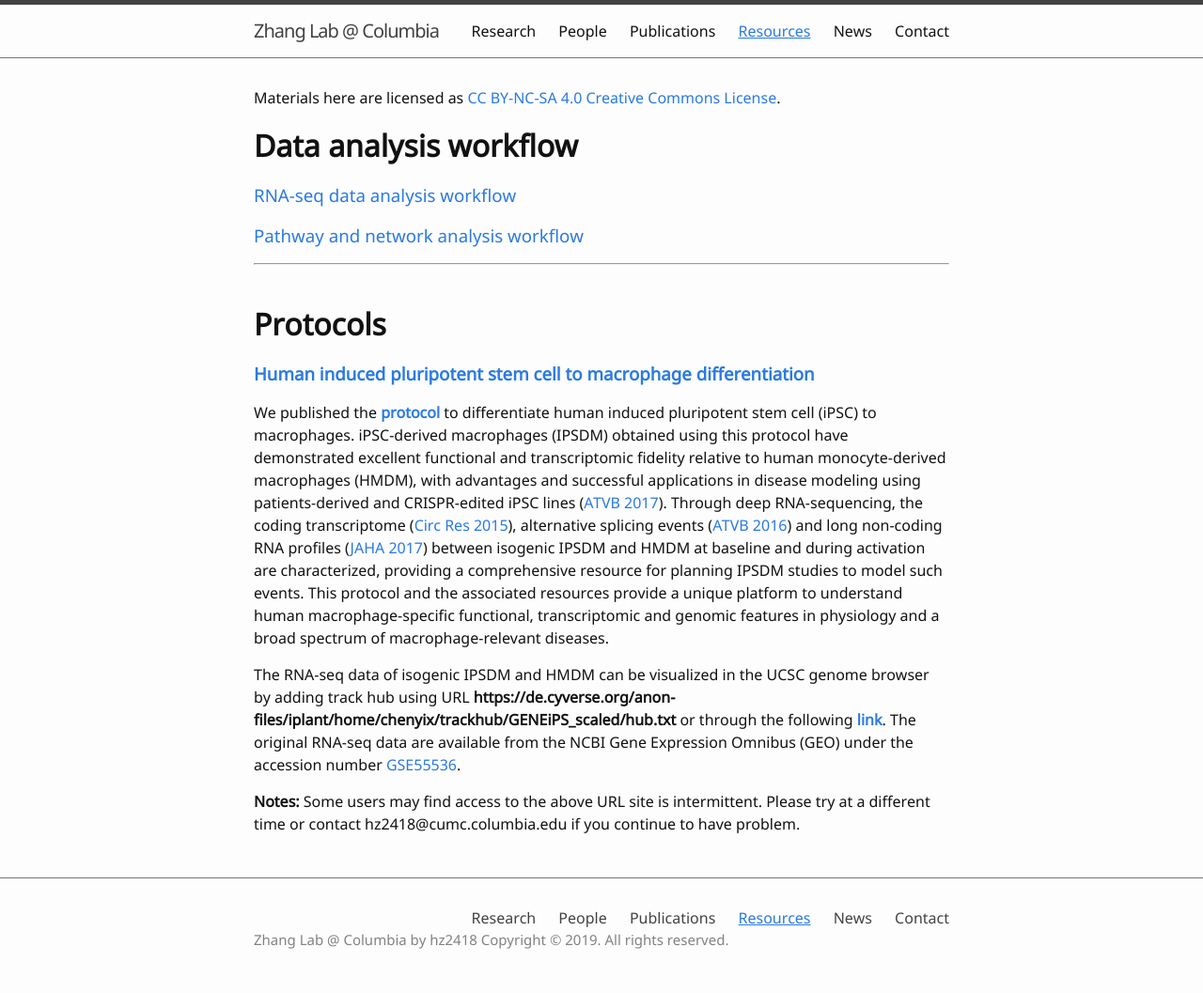
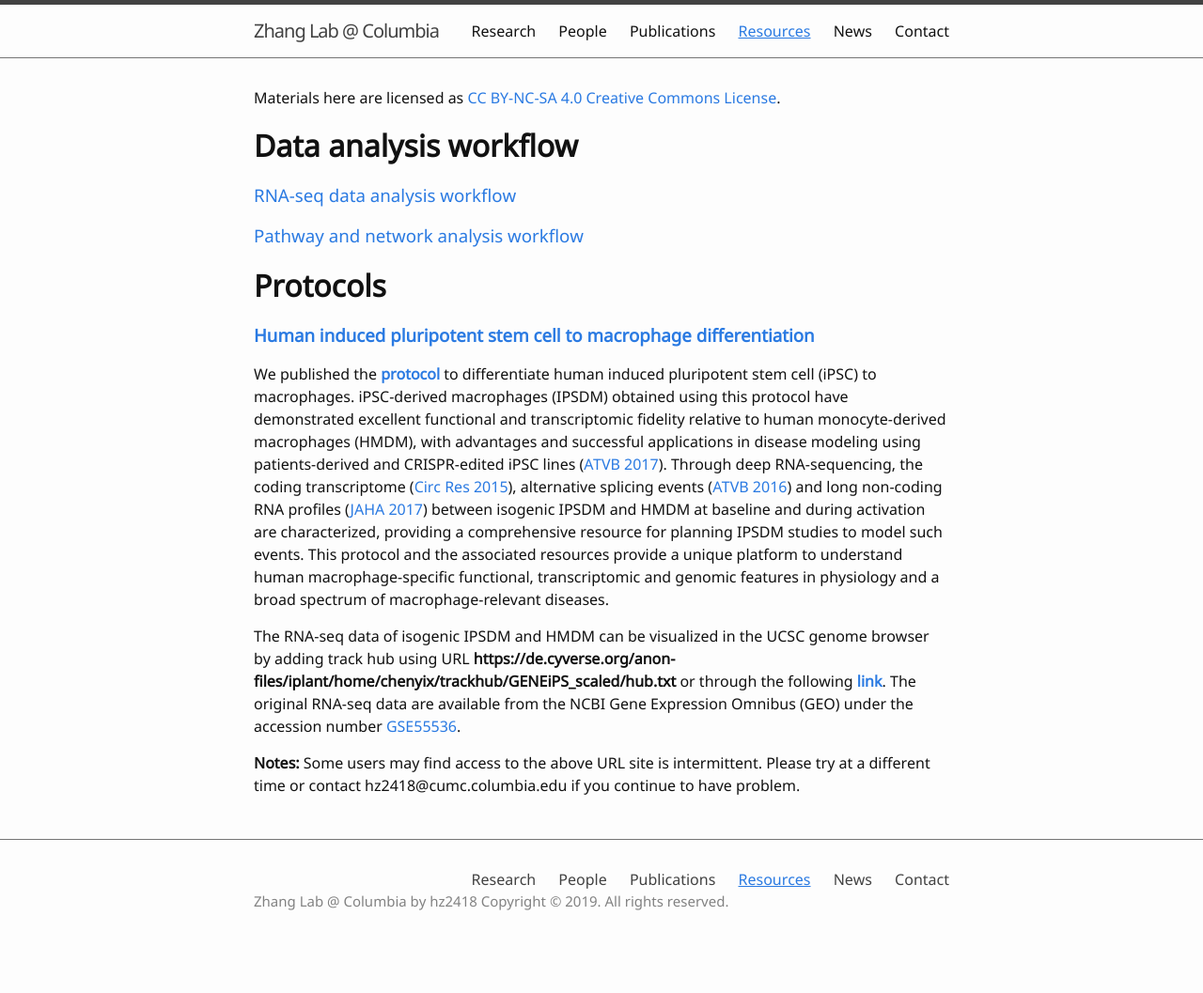
Before and after one commit to hanruizhang/zhanglab, a Jekyll site: the page built from 4_Resources.md, in a window 1280 px wide. Shown: the whole page at 94% size. Built offline with Jekyll 4.4.1, drawn with Linux system fonts in a browser that asks for light colours; after the commit the page ends 1016 px from its top, so only the background shows below that.

Commit message:
Update 4_Resources.md

```diff
--- a/4_Resources.md
+++ b/4_Resources.md
@@ -11,8 +11,6 @@ Materials here are licensed as [CC BY-NC-SA 4.0 Creative Commons License](https:
 ### [Pathway and network analysis workflow](https://hanruizhang.github.io/Pathway-Network-Analysis/)
 
 
-------
-&nbsp;
 
 # **Protocols**
 ### [**Human induced pluripotent stem cell to macrophage differentiation**](https://currentprotocols.onlinelibrary.wiley.com/doi/full/10.1002/cpsc.74)
```
